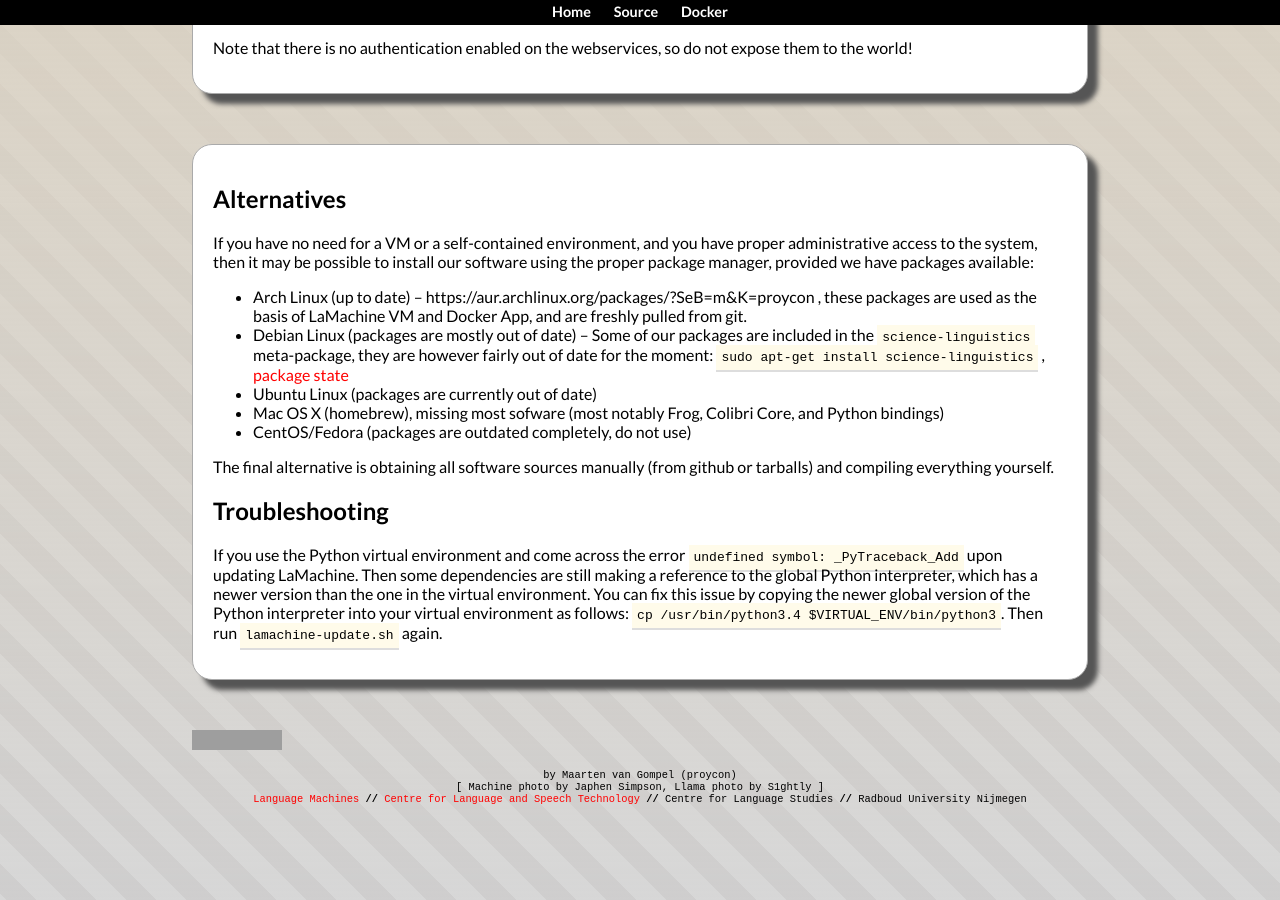
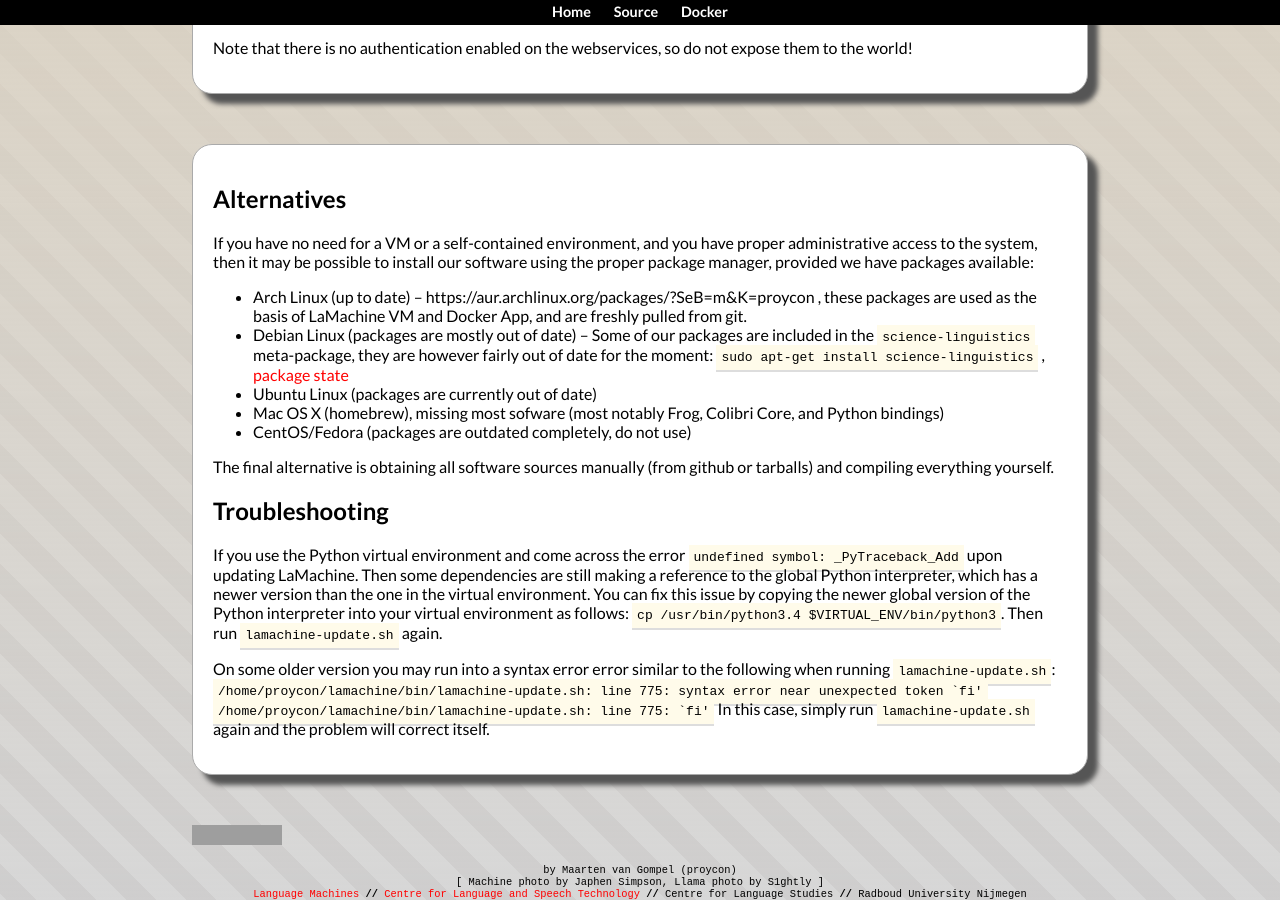
Before and after one commit to proycon/LaMachine, a Jekyll site: the page built from index.md, in a window 1280 px wide and 900 px high, scrolled down 4867 px. Built offline with Jekyll 4.4.1, drawn with Linux system fonts in a browser that asks for light colours; before the commit the page ends 5672 px from its top, so only the background shows below that; grey boxes are pictures that could not be loaded.

Commit message:
update website

```diff
--- a/index.md
+++ b/index.md
@@ -275,7 +275,10 @@ copying the newer global version of the Python interpreter into your virtual
 environment as follows: ``cp /usr/bin/python3.4 $VIRTUAL_ENV/bin/python3``.
 Then run ``lamachine-update.sh`` again.
 
-
+On some older version you may run into a syntax error error similar to the following when running ``lamachine-update.sh``:
+ ``/home/proycon/lamachine/bin/lamachine-update.sh: line 775: syntax error near unexpected token `fi'``
+ ``/home/proycon/lamachine/bin/lamachine-update.sh: line 775: `fi'``
+In this case, simply run ``lamachine-update.sh`` again and the problem will correct itself.
 </section>
 
 <a href="http://applejack.science.ru.nl/languagemachines" style="display: block"><img src="http://applejack.science.ru.nl/lamabadge.php/LaMachine" alt="badge" /></a>
```
